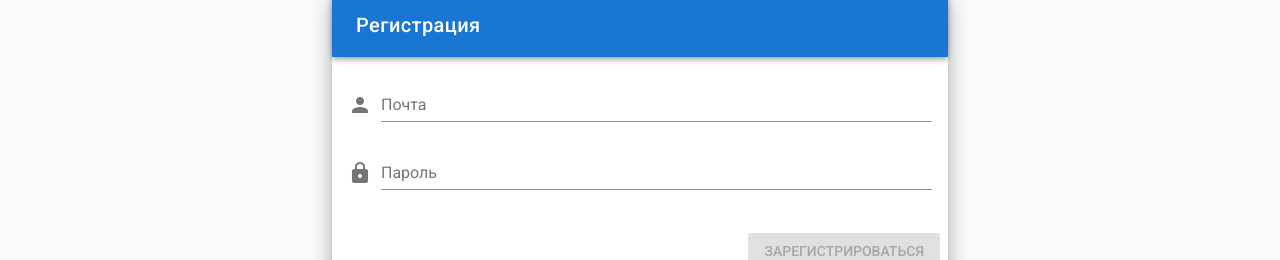
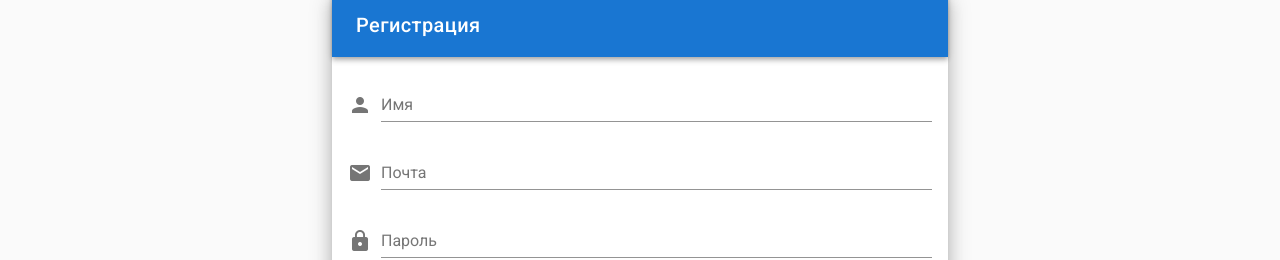
Before and after one commit to Belchenkov/ich_lerne_deutsch_vue, a Vue app: page /signup in a window 1280 px wide. Shown: the part 159-419 px from the top of the page. Built offline with nearby package versions, Linux system fonts and the light colour scheme; no server answers; the database is empty; a web font is replaced by a local one; what vue-youtube-embed would draw is missing.

Commit message:
Name For User Profile in Firebase

```diff
--- a/src/store/user.js
+++ b/src/store/user.js
@@ -4,7 +4,8 @@ export default {
     state: {
         user: {
             isAuthenticated: false,
-            uid: null
+            uid: null,
+            name: null
         }
     },
     getters: {
@@ -17,6 +18,9 @@ export default {
         SET_USER (state, payload) {
             state.user.isAuthenticated = true;
             state.user.uid = payload;
+        },
+        SET_USER_NAME (state, payload) {
+            state.user.name = payload;
         },
         UNSET_USER (state) {
             state.user = {
@@ -31,6 +35,9 @@ export default {
             commit('CLEAR_ERROR');
             firebase.auth().createUserWithEmailAndPassword(payload.email, payload.password)
                 .then(() => {
+                    firebase.auth().currentUser.updateProfile({displayName: payload.name})
+                        .then(() => commit('SET_USER_NAME', payload.name))
+                        .catch(err => console.error(err));
                     commit('SET_PROCESSING', false);
                 })
                 .catch((error) => {
@@ -56,6 +63,7 @@ export default {
         STATE_CHANGED({commit, dispatch}, payload) {
             if (payload) {
                 commit('SET_USER', payload.uid);
+                commit('SET_USER_NAME', payload.displayName);
                 dispatch('LOAD_USER_DATA', payload.uid);
             } else {
                 commit('UNSET_USER');
--- a/src/views/Profile.vue
+++ b/src/views/Profile.vue
@@ -1,7 +1,11 @@
 <template>
-    <v-flex>
-        <h1>Profile</h1>
-    </v-flex>
+    <v-container grid-list-md>
+        <v-layout row wrap>
+            <v-flex xs12 sm10 offset-sm1>
+
+            </v-flex>
+        </v-layout>
+    </v-container>
 </template>
 
 <script>
--- a/src/views/Signup.vue
+++ b/src/views/Signup.vue
@@ -15,6 +15,15 @@
                             <v-form v-model="valid">
                                 <v-text-field
                                         prepend-icon="person"
+                                        name="name"
+                                        label="Имя"
+                                        type="text"
+                                        required
+                                        v-model="name"
+                                        :rules="nameRules"
+                                ></v-text-field>
+                                <v-text-field
+                                        prepend-icon="email"
                                         name="login"
                                         label="Почта"
                                         type="text"
@@ -55,6 +64,7 @@
             return {
                 email: null,
                 password: null,
+                name: null,
                 valid: false,
                 emailRules: [
                     (v) => !!v || 'Пожалуйста введите email',
@@ -63,6 +73,9 @@
                 passwordRules: [
                     (v) => !!v || 'Пожалуйста введите пароль',
                     (v) => (v && v.length >= 6) || 'Пароль слишком короткий - минимум 6 символов'
+                ],
+                nameRules: [
+                    (v) => !!v || 'Пожалуйста введите Ваше имя'
                 ]﻿
             }
         },
@@ -85,6 +98,7 @@
         methods: {
             signup () {
                 this.$store.dispatch('SIGNUP', {
+                    name: this.name,
                     email: this.email,
                     password: this.password
                 })
```
